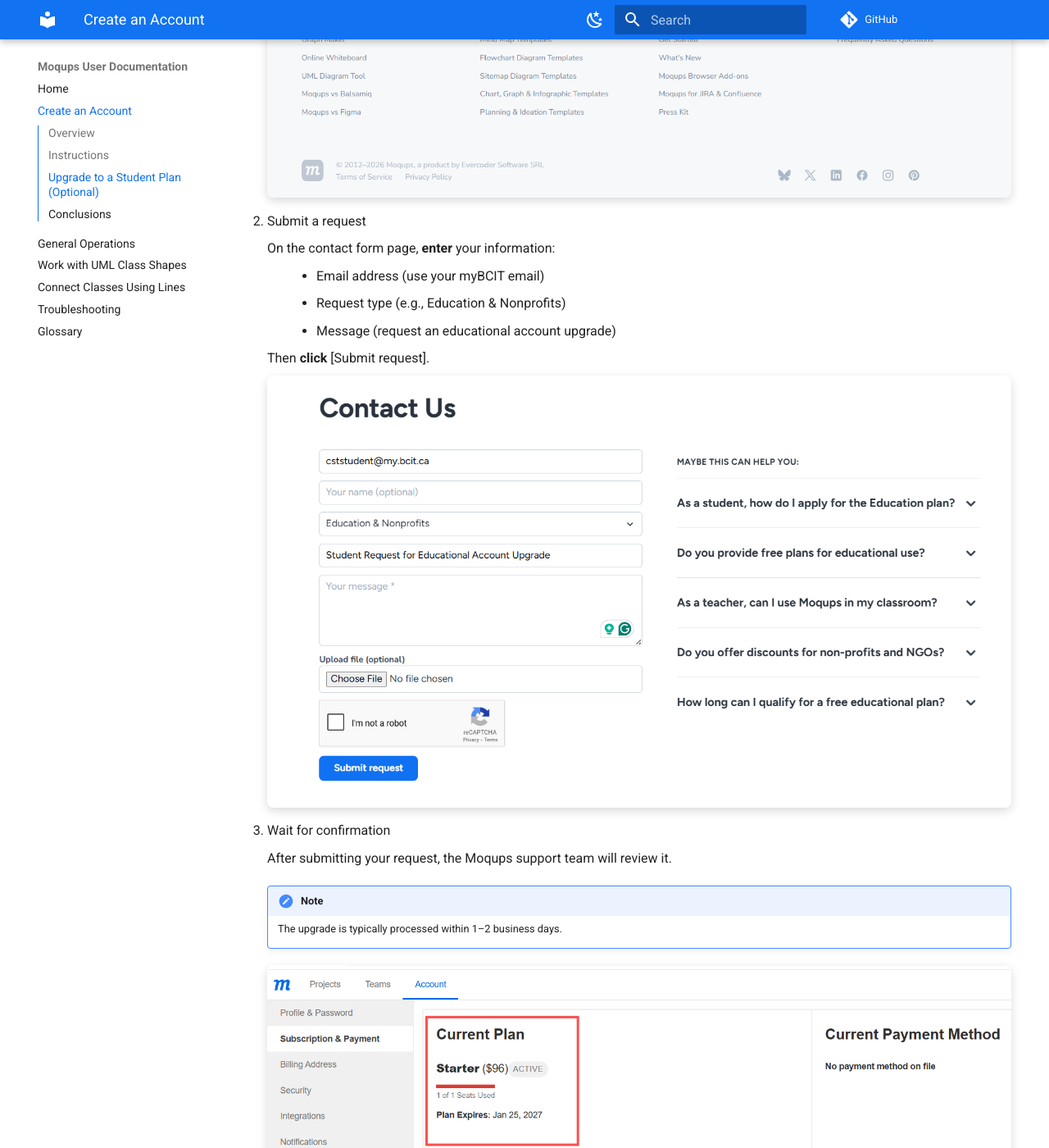
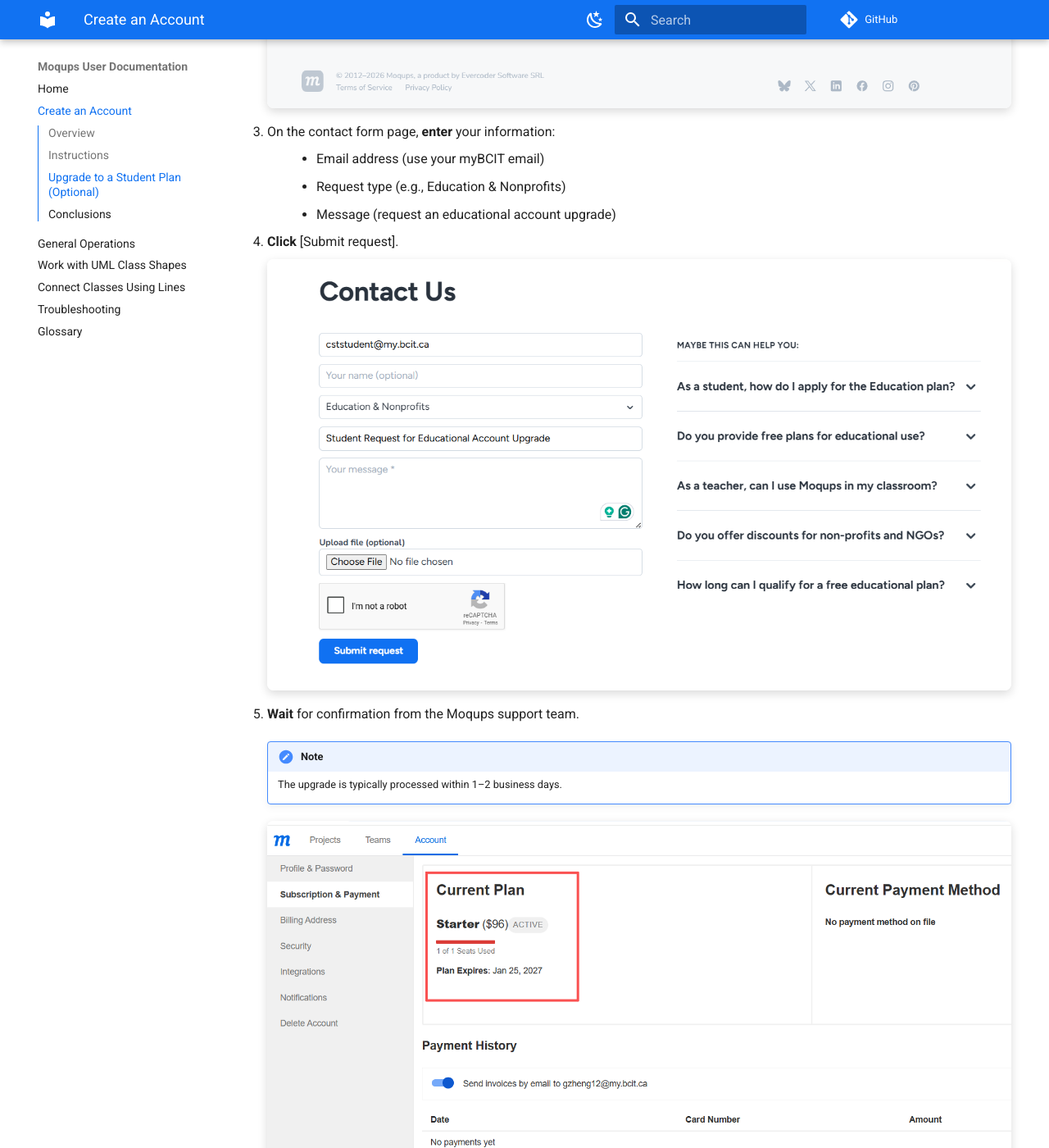
Before and after one commit to mzhao002/Moqups-User-Documentation, an MkDocs documentation site: the page built from docs/create-an-account.md, in a window 1280 px wide and 1400 px high, scrolled down 3528 px. Shown: the whole window at 82% size. Built offline with MkDocs 1.6.1 and Material for MkDocs 9.7.7, drawn with Linux system fonts in a browser that asks for light colours; comment, search, counter and statistics services are not loaded; some of the changed text lies outside the part shown.

Commit message:
Refine Create an Account step formatting

```diff
--- a/docs/create-an-account.md
+++ b/docs/create-an-account.md
@@ -8,15 +8,12 @@
 
 You need to create an account before using Moqups. The following steps will guide you through the registration process.
 
-1. Open the Moqups website
-
-    **Open** the [Moqups](https://moqups.com/) homepage and **click** [Sign up] in the top-right corner or [Sign up for free] on the main page.
+1. **Open** the [Moqups](https://moqups.com/) homepage.
+2. **click** [Sign up] in the top-right corner or [Sign up for free] on the main page.
 
     ![Sign up button](images/signup.png "Sign up button")
 
-2. Enter your account information
-
-    On the sign-up page, **enter** your email address and password.
+3. **Enter** your email address and password.
 
     Because you are a BCIT student, it is recommended to register using your myBCIT email, as it can be used to request an educational account upgrade.
 
@@ -47,31 +42,23 @@
 
 BCIT students can request a free upgrade to the Moqups Starter plan for educational use.
 
-1. Open the support page
+1. **Scroll down** to the bottom of the Moqups homepage.
 
-    On the Moqups homepage, **scroll down** to the bottom of the page.
-
-    Under the [Support] section, **click** [Contact Support].
+2. Under the [Support] section, **click** [Contact Support].
 
     ![Contact support link](images/contact-support.png "Contact support link")
 
-
-2. Submit a request
-
-    On the contact form page, **enter** your information:
+3. On the contact form page, **enter** your information:
 
     - Email address (use your myBCIT email)
     - Request type (e.g., Education & Nonprofits)
     - Message (request an educational account upgrade)
 
-    Then **click** [Submit request].
+4. **Click** [Submit request].
 
     ![Support request form](images/support-form.png "Support request form")
 
-
-3. Wait for confirmation
-
-    After submitting your request, the Moqups support team will review it.
+5. **Wait** for confirmation from the Moqups support team.
 
     !!! note
         The upgrade is typically processed within 1–2 business days.
```
Also changed, not shown: other parts of docs/create-an-account.md (+0 -2 lines).
